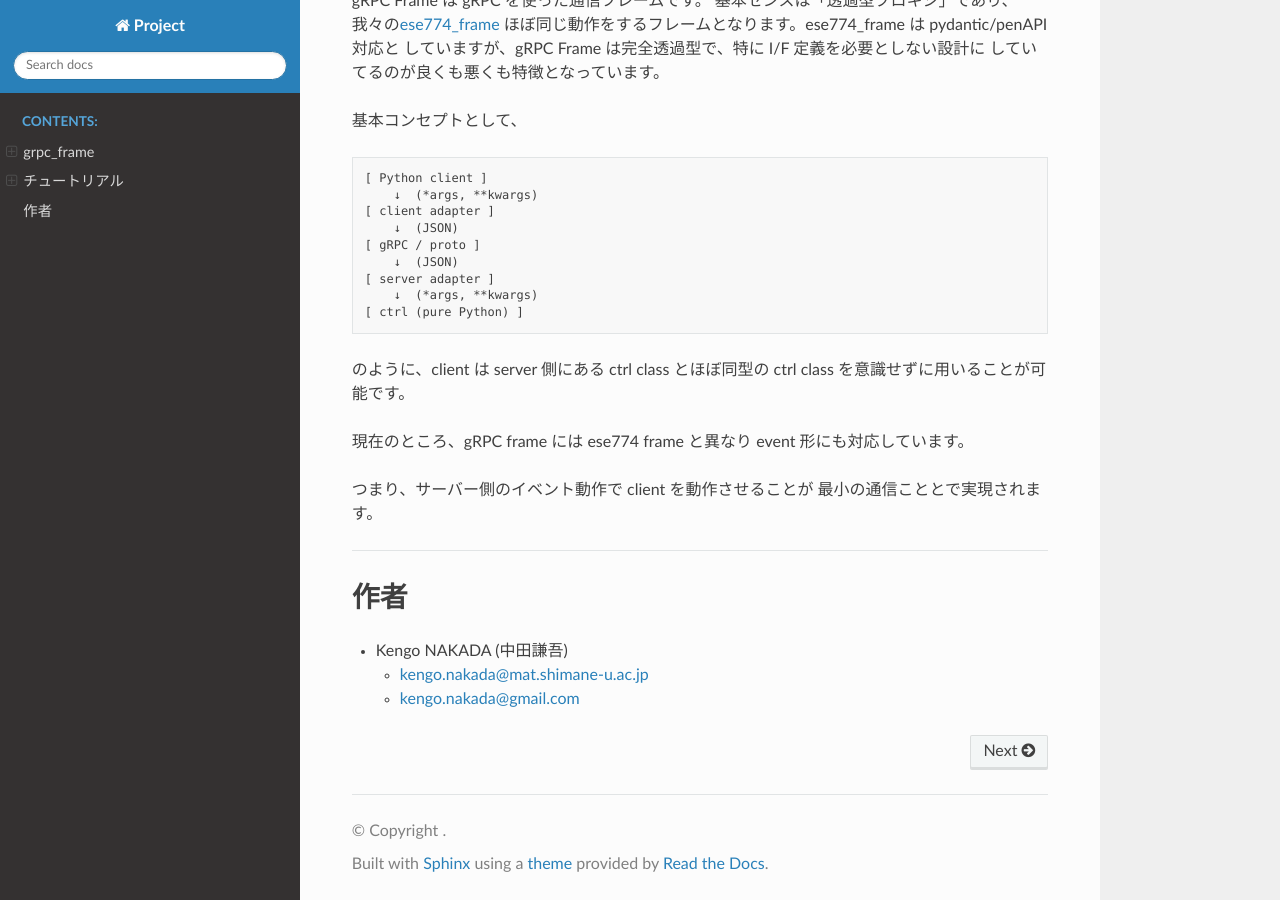
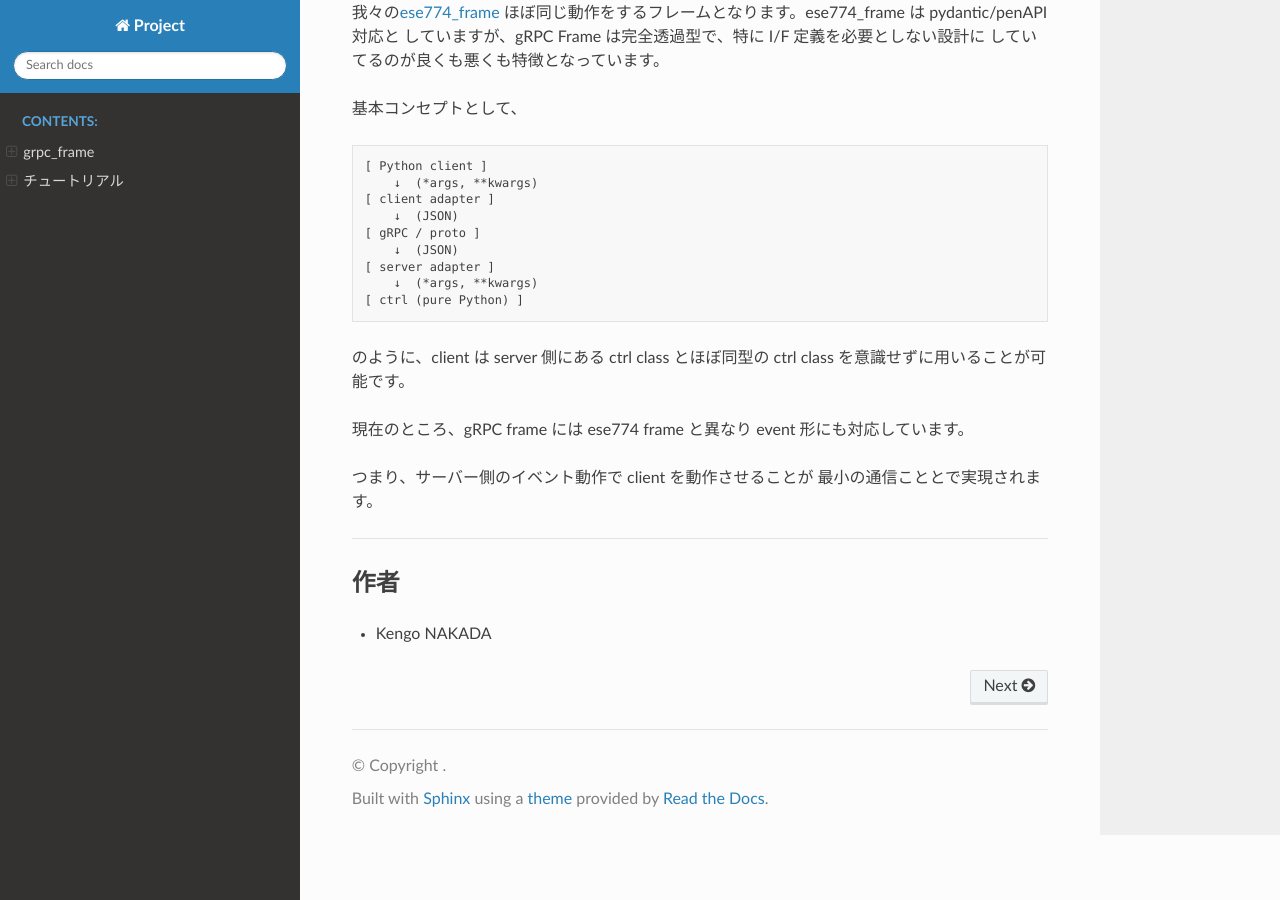
Before and after one commit to ohara-lab-su/grpc_frame, a Sphinx documentation site: the page built from docs/index.md, in a window 1280 px wide and 900 px high, scrolled down 581 px. Built offline with Sphinx 7.4.7 and the Read the Docs theme 3.1.0, drawn with Linux system fonts in a browser that asks for light colours.

```diff
--- a/docs/index.md
+++ b/docs/index.md
@@ -42,7 +42,5 @@
 
 
 ---
-# 作者
-- Kengo NAKADA (中田謙吾)
-  - kengo.nakada@mat.shimane-u.ac.jp
-  - kengo.nakada@gmail.com
+## 作者
+- Kengo NAKADA
```
Also changed, not shown: docs/tutorials/grpc_intro.md (+2 -4 lines).
